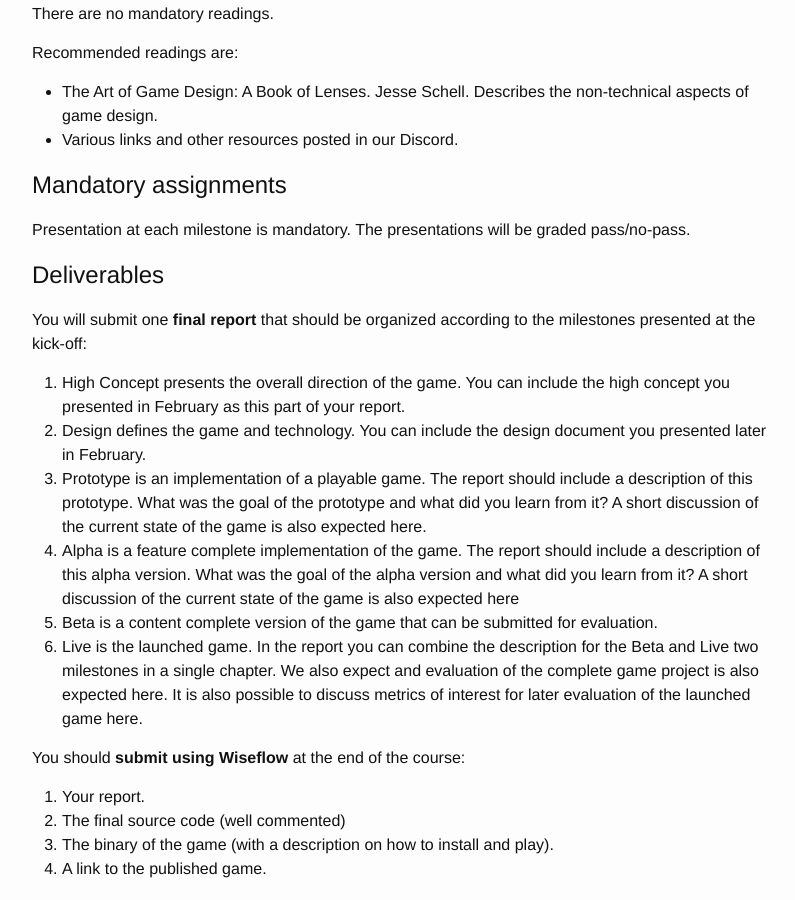
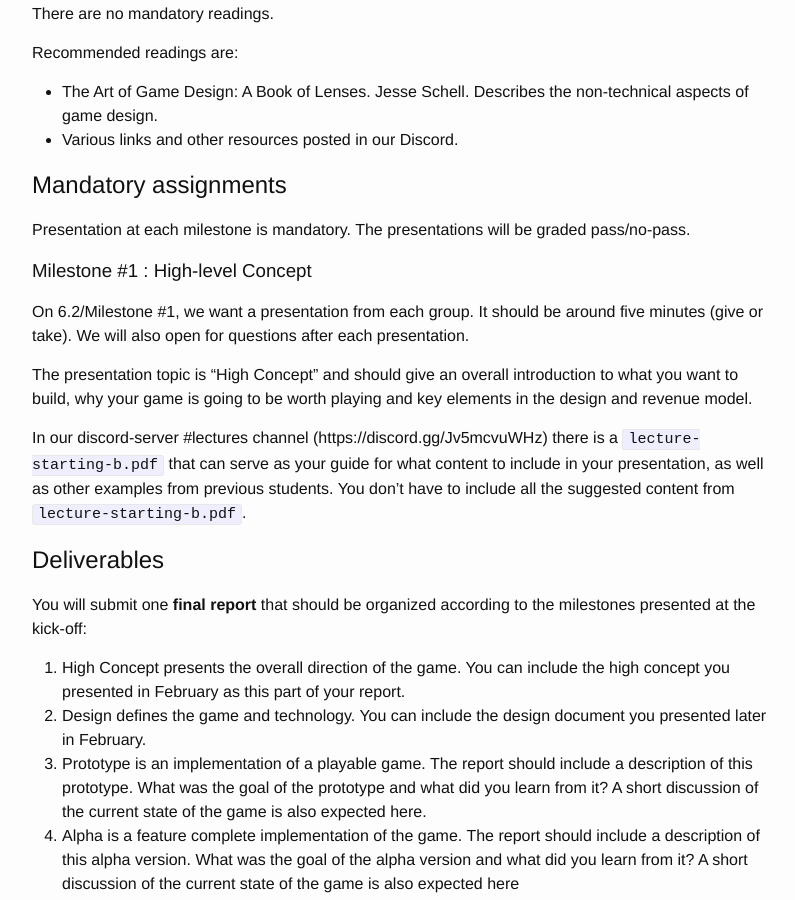
Before and after one commit to uit-gamelab-s24/uit-gamelab-s24.github.io, a Jekyll site: the page built from index.md, in a window 1280 px wide and 900 px high, scrolled down 2594 px. Shown: the whole window, without its empty margins (238-1033 px from the left). Built offline with Jekyll 4.4.1, drawn with Linux system fonts in a browser that asks for light colours; our own code applies the rules of GitHub Pages for plain Markdown files.

Commit message:
Add first milestone

```diff
--- a/index.md
+++ b/index.md
@@ -87,6 +87,13 @@ Recommended readings are:
 
 Presentation at each milestone is mandatory. The presentations will be graded pass/no-pass.
 
+### Milestone #1 : High-level Concept
+On 6.2/Milestone #1, we want a presentation from each group. It should be around five minutes (give or take). We will also open for questions after each presentation.
+
+The presentation topic is "High Concept" and should give an overall introduction to what you want to build, why your game is going to be worth playing and key elements in the design and revenue model.
+
+In our discord-server #lectures channel (https://discord.gg/Jv5mcvuWHz) there is a `lecture-starting-b.pdf` that can serve as your guide for what content to include in your presentation, as well as other examples from previous students. You don't have to include all the suggested content from `lecture-starting-b.pdf`.
+
 ## Deliverables
 
 You will submit one **final report** that should be organized according to the milestones presented at the kick-off:
```
